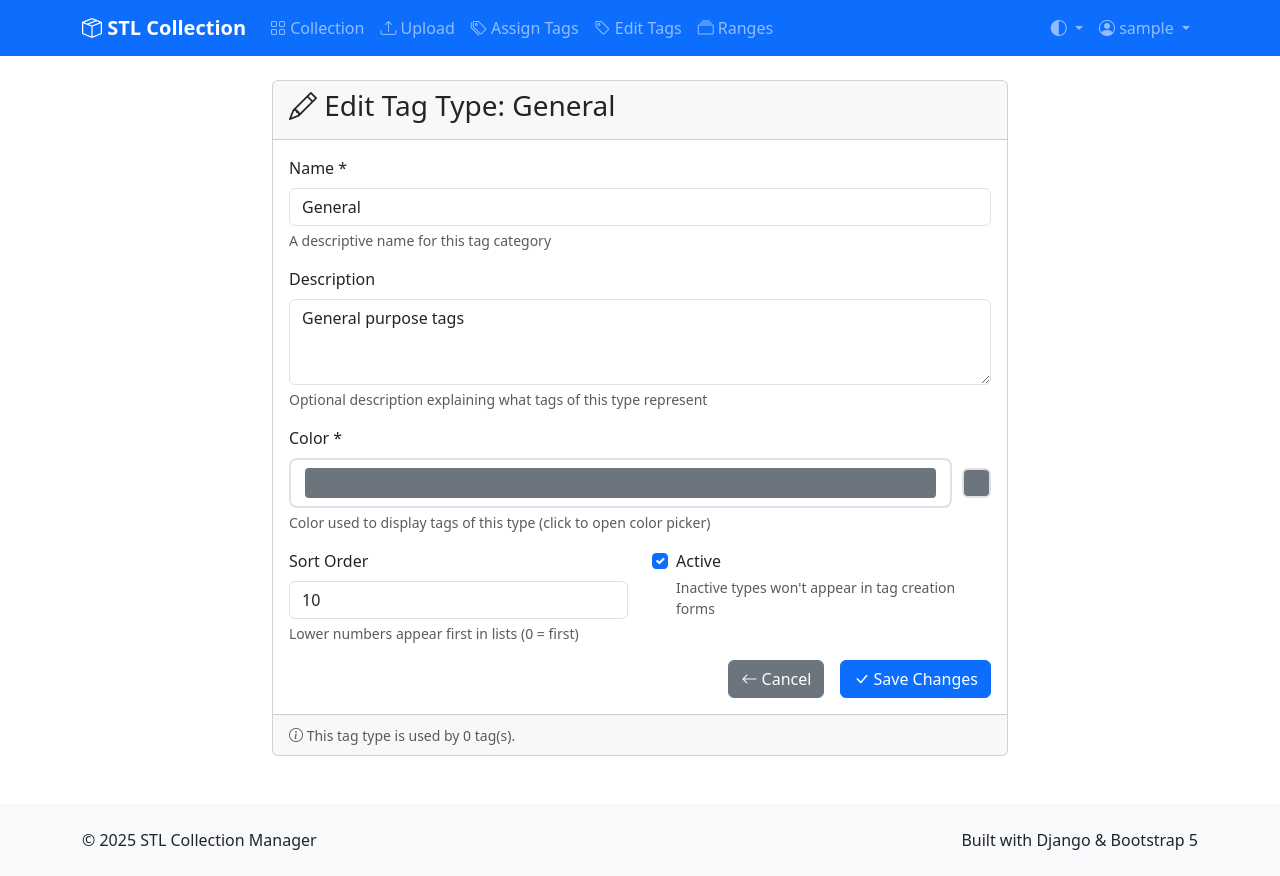
After one commit to xg-Ricky/stl-collection, a Django app: page /tags/tagtype/edit/1/ in a window 1280 px wide. The commit adds this page. Run offline with Django 5.2, Linux system fonts and the light colour scheme; the visitor is signed in with stand-in values (Sample User, id 1); data comes from the database, SQL or seed files in the repository; data that the repository does not hold is empty; parts of the project's set-up code (start-up, migrations or seed data) failed here and were passed over; some libraries are stand-ins or nearby versions.

Commit message:
Add tag type management functionality with create, edit, and delete views; enhance forms and templates for better user experience

```diff
--- a/tags/forms.py
+++ b/tags/forms.py
@@ -20,9 +20,34 @@ class TagTypeForm(forms.ModelForm):
         model = TagType
         fields = ['name', 'description', 'color', 'sort_order', 'is_active']
         widgets = {
-            'name': forms.TextInput(attrs={'class': 'form-control'}),
-            'description': forms.Textarea(attrs={'class': 'form-control', 'rows': 3}),
-            'color': forms.TextInput(attrs={'class': 'form-control', 'type': 'color'}),
-            'sort_order': forms.NumberInput(attrs={'class': 'form-control'}),
-            'is_active': forms.CheckboxInput(attrs={'class': 'form-check-input'}),
+            'name': forms.TextInput(attrs={
+                'class': 'form-control',
+                'placeholder': 'e.g., Fantasy, Sci-Fi, Terrain'
+            }),
+            'description': forms.Textarea(attrs={
+                'class': 'form-control',
+                'rows': 3,
+                'placeholder': 'Optional description of this tag type...'
+            }),
+            'color': forms.TextInput(attrs={
+                'class': 'form-control color-picker',
+                'type': 'color',
+                'style': 'height: 50px;'
+            }),
+            'sort_order': forms.NumberInput(attrs={
+                'class': 'form-control',
+                'min': '0',
+                'value': '0'
+            }),
+            'is_active': forms.CheckboxInput(attrs={
+                'class': 'form-check-input'
+            }),
         }
+
+    def __init__(self, *args, **kwargs):
+        super().__init__(*args, **kwargs)
+        self.fields['name'].help_text = "A descriptive name for this tag category"
+        self.fields['description'].help_text = "Optional description explaining what tags of this type represent"
+        self.fields['color'].help_text = "Color used to display tags of this type (click to open color picker)"
+        self.fields['sort_order'].help_text = "Lower numbers appear first in lists (0 = first)"
+        self.fields['is_active'].help_text = "Inactive types won't appear in tag creation forms"
--- a/tags/urls.py
+++ b/tags/urls.py
@@ -8,4 +8,8 @@ urlpatterns = [
     path('create/', views.create_tag, name='create'),
     path('edit/<int:tag_id>/', views.edit_tag, name='edit'),
     path('delete/<int:tag_id>/', views.delete_tag, name='delete'),
+    # TagType URLs
+    path('tagtype/create/', views.create_tagtype, name='create_tagtype'),
+    path('tagtype/edit/<int:tagtype_id>/', views.edit_tagtype, name='edit_tagtype'),
+    path('tagtype/delete/<int:tagtype_id>/', views.delete_tagtype, name='delete_tagtype'),
 ]
--- a/tags/views.py
+++ b/tags/views.py
@@ -1,8 +1,8 @@
 from django.shortcuts import render, get_object_or_404, redirect
 from django.contrib import messages
 from django.contrib.admin.views.decorators import staff_member_required
-from .models import Tag
-from .forms import TagForm
+from .models import Tag, TagType
+from .forms import TagForm, TagTypeForm
 
 @staff_member_required
 def tag_list(request):
@@ -61,3 +61,58 @@ def delete_tag(request, tag_id):
     return render(request, 'tags/delete.html', {
         'tag': tag
     })
+
+@staff_member_required
+def create_tagtype(request):
+    """Create a new tag type - staff only"""
+    if request.method == 'POST':
+        form = TagTypeForm(request.POST)
+        if form.is_valid():
+            tagtype = form.save()
+            messages.success(request, f'Successfully created tag type "{tagtype.name}"!')
+            return redirect('tags:list')
+    else:
+        form = TagTypeForm()
+
+    return render(request, 'tags/create_tagtype.html', {
+        'form': form
+    })
+
+@staff_member_required
+def edit_tagtype(request, tagtype_id):
+    """Edit an existing tag type - staff only"""
+    tagtype = get_object_or_404(TagType, id=tagtype_id)
+
+    if request.method == 'POST':
+        form = TagTypeForm(request.POST, instance=tagtype)
+        if form.is_valid():
+            form.save()
+            messages.success(request, f'Successfully updated tag type "{tagtype.name}"!')
+            return redirect('tags:list')
+    else:
+        form = TagTypeForm(instance=tagtype)
+
+    return render(request, 'tags/edit_tagtype.html', {
+        'form': form,
+        'tagtype': tagtype
+    })
+
+@staff_member_required
+def delete_tagtype(request, tagtype_id):
+    """Delete a tag type - staff only"""
+    tagtype = get_object_or_404(TagType, id=tagtype_id)
+
+    if request.method == 'POST':
+        tagtype_name = tagtype.name
+        # Check if there are tags using this type
+        if tagtype.tags.exists():
+            messages.error(request, f'Cannot delete tag type "{tagtype_name}" because it is being used by {tagtype.tags.count()} tag(s).')
+            return redirect('tags:list')
+
+        tagtype.delete()
+        messages.success(request, f'Successfully deleted tag type "{tagtype_name}"!')
+        return redirect('tags:list')
+
+    return render(request, 'tags/delete_tagtype.html', {
+        'tagtype': tagtype
+    })
--- /dev/null
+++ b/templates/tags/edit_tagtype.html
@@ -0,0 +1,181 @@
+{% extends 'base.html' %}
+
+{% block title %}Edit Tag Type: {{ tagtype.name }} - STL Collection{% endblock %}
+
+{% block extra_css %}
+<style>
+/* Enhanced color picker styling */
+.color-picker {
+    cursor: pointer;
+    border-radius: 8px;
+    border: 2px solid #dee2e6;
+    transition: all 0.2s ease;
+}
+
+.color-picker:hover {
+    border-color: #0d6efd;
+    box-shadow: 0 0 0 0.2rem rgba(13, 110, 253, 0.25);
+}
+
+.color-picker:focus {
+    border-color: #0d6efd;
+    box-shadow: 0 0 0 0.2rem rgba(13, 110, 253, 0.25);
+    outline: none;
+}
+
+.form-control.color-picker::-webkit-color-swatch-wrapper {
+    padding: 2px;
+}
+
+.form-control.color-picker::-webkit-color-swatch {
+    border: none;
+    border-radius: 4px;
+}
+
+.color-preview {
+    display: inline-block;
+    width: 30px;
+    height: 30px;
+    border-radius: 6px;
+    border: 2px solid #dee2e6;
+    margin-left: 10px;
+    vertical-align: middle;
+}
+
+/* Card styling */
+.edit-card {
+    transition: none !important;
+}
+
+.edit-card:hover {
+    box-shadow: 0 0.125rem 0.25rem rgba(0, 0, 0, 0.075) !important;
+    transform: none !important;
+    border-color: var(--bs-border-color) !important;
+}
+</style>
+{% endblock %}
+
+{% block content %}
+<div class="row">
+    <div class="col-md-8 offset-md-2">
+        <div class="card edit-card">
+            <div class="card-header">
+                <h3><i class="bi bi-pencil"></i> Edit Tag Type: {{ tagtype.name }}</h3>
+            </div>
+            <div class="card-body">
+                <form method="post">
+                    {% csrf_token %}
+
+                    <div class="mb-3">
+                        <label for="{{ form.name.id_for_label }}" class="form-label">Name *</label>
+                        {{ form.name }}
+                        {% if form.name.errors %}
+                            <div class="invalid-feedback d-block">
+                                {{ form.name.errors.0 }}
+                            </div>
+                        {% endif %}
+                        {% if form.name.help_text %}
+                            <div class="form-text">{{ form.name.help_text }}</div>
+                        {% endif %}
+                    </div>
+
+                    <div class="mb-3">
+                        <label for="{{ form.description.id_for_label }}" class="form-label">Description</label>
+                        {{ form.description }}
+                        {% if form.description.errors %}
+                            <div class="invalid-feedback d-block">
+                                {{ form.description.errors.0 }}
+                            </div>
+                        {% endif %}
+                        {% if form.description.help_text %}
+                            <div class="form-text">{{ form.description.help_text }}</div>
+                        {% endif %}
+                    </div>
+
+                    <div class="mb-3">
+                        <label for="{{ form.color.id_for_label }}" class="form-label">Color *</label>
+                        <div class="d-flex align-items-center">
+                            {{ form.color }}
+                            <span class="color-preview" id="colorPreview" style="background-color: {{ tagtype.color }};"></span>
+                        </div>
+                        {% if form.color.errors %}
+                            <div class="invalid-feedback d-block">
+                                {{ form.color.errors.0 }}
+                            </div>
+                        {% endif %}
+                        {% if form.color.help_text %}
+                            <div class="form-text">{{ form.color.help_text }}</div>
+                        {% endif %}
+                    </div>
+
+                    <div class="row">
+                        <div class="col-md-6">
+                            <div class="mb-3">
+                                <label for="{{ form.sort_order.id_for_label }}" class="form-label">Sort Order</label>
+                                {{ form.sort_order }}
+                                {% if form.sort_order.errors %}
+                                    <div class="invalid-feedback d-block">
+                                        {{ form.sort_order.errors.0 }}
+                                    </div>
+                                {% endif %}
+                                {% if form.sort_order.help_text %}
+                                    <div class="form-text">{{ form.sort_order.help_text }}</div>
+                                {% endif %}
+                            </div>
+                        </div>
+                        <div class="col-md-6">
+                            <div class="mb-3">
+                                <div class="form-check">
+                                    {{ form.is_active }}
+                                    <label class="form-check-label" for="{{ form.is_active.id_for_label }}">
+                                        Active
+                                    </label>
+                                    {% if form.is_active.help_text %}
+                                        <div class="form-text">{{ form.is_active.help_text }}</div>
+                                    {% endif %}
+                                </div>
+                                {% if form.is_active.errors %}
+                                    <div class="invalid-feedback d-block">
+                                        {{ form.is_active.errors.0 }}
+                                    </div>
+                                {% endif %}
+                            </div>
+                        </div>
+                    </div>
+
+                    <div class="d-grid gap-2 d-md-flex justify-content-md-end">
+                        <a href="{% url 'tags:list' %}" class="btn btn-secondary me-md-2">
+                            <i class="bi bi-arrow-left"></i> Cancel
+                        </a>
+                        <button type="submit" class="btn btn-primary">
+                            <i class="bi bi-check-lg"></i> Save Changes
+                        </button>
+                    </div>
+                </form>
+            </div>
+            <div class="card-footer">
+                <small class="text-muted">
+                    <i class="bi bi-info-circle"></i> This tag type is used by {{ tagtype.tags.count }} tag(s).
+                </small>
+            </div>
+        </div>
+    </div>
+</div>
+
+<script>
+document.addEventListener('DOMContentLoaded', function() {
+    const colorPicker = document.getElementById('{{ form.color.id_for_label }}');
+    const colorPreview = document.getElementById('colorPreview');
+
+    // Update preview when color changes
+    colorPicker.addEventListener('input', function() {
+        colorPreview.style.backgroundColor = this.value;
+    });
+
+    // Set initial color preview
+    if (colorPicker.value) {
+        colorPreview.style.backgroundColor = colorPicker.value;
+    }
+});
+</script>
+{% endblock %}
```
Also changed, not shown: templates/tags/create_tagtype.html (added, +176 -0 lines), templates/tags/delete_tagtype.html (added, +76 -0 lines), templates/tags/list.html (+9 -5 lines).
